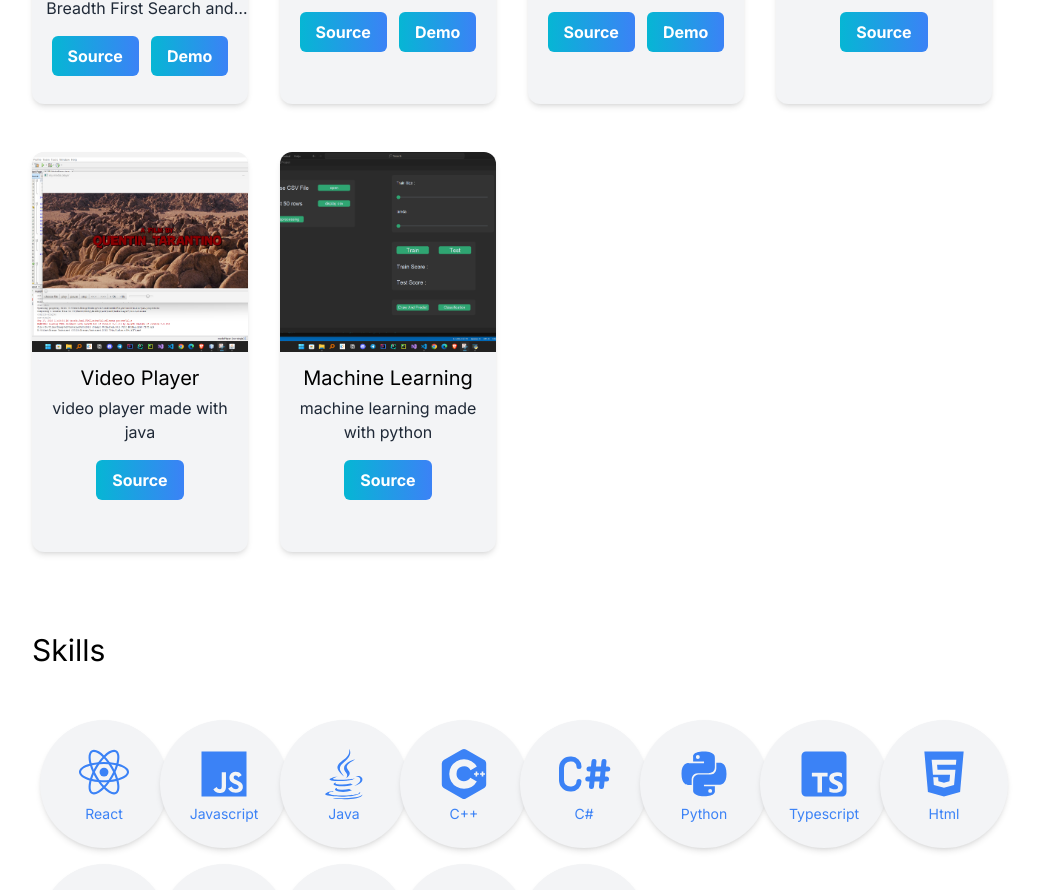
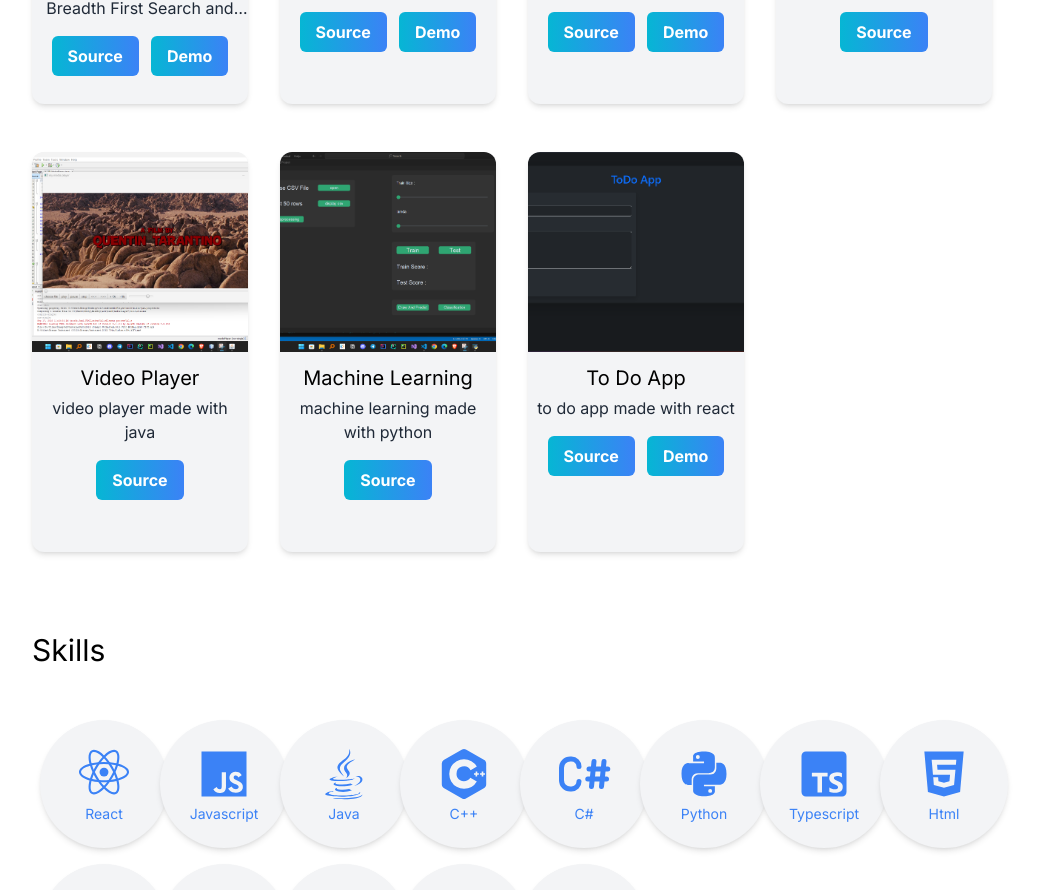
Before and after one commit to Abdelaziz79/my-portfolio, a Next.js app: page / in a window 1280 px wide. Shown: the part 1444-2334 px from the top of the page, without its empty margins (128-1167 px from the left). Built offline with nearby package versions, Linux system fonts and the light colour scheme.

Commit message:
add to-do

```diff
--- a/src/app/components/Projects/Projects.tsx
+++ b/src/app/components/Projects/Projects.tsx
@@ -8,6 +8,7 @@ import img1 from "../../assets/img/musicPlayer.png";
 import img2 from "../../assets/img/mediaPlayer.png";
 import img3 from "../../assets/img/ml.png";
 import img4 from "../../assets/img/aimTrainer.png";
+import toDo from "../../assets/img/to-do-app.png";
 
 import maze from "../../assets/img/maze.png";
 import p from "../../assets/img/p.png";
@@ -28,6 +29,7 @@ const Projects = () => {
                 <Card description="music player made with java " title="music player" source="https://github.com/Abdelaziz79/music-player" imageSrc={img1}></Card>
                 <Card description="video player made with java" title="video player" source="https://github.com/Abdelaziz79/media-player" imageSrc={img2}></Card>
                 <Card description="machine learning made with python" title="machine learning " source="https://github.com/Abdelaziz79/ml-pr" imageSrc={img3}></Card>
+                <Card description="to do app made with react" title="to do app " source="https://github.com/Abdelaziz79/to-do-app" demo="https://azeez-to-do-app.surge.sh" imageSrc={toDo}></Card>
 
             </div>
         </>
```
Also changed, not shown: src/app/assets/img/to-do-app.png (added).
